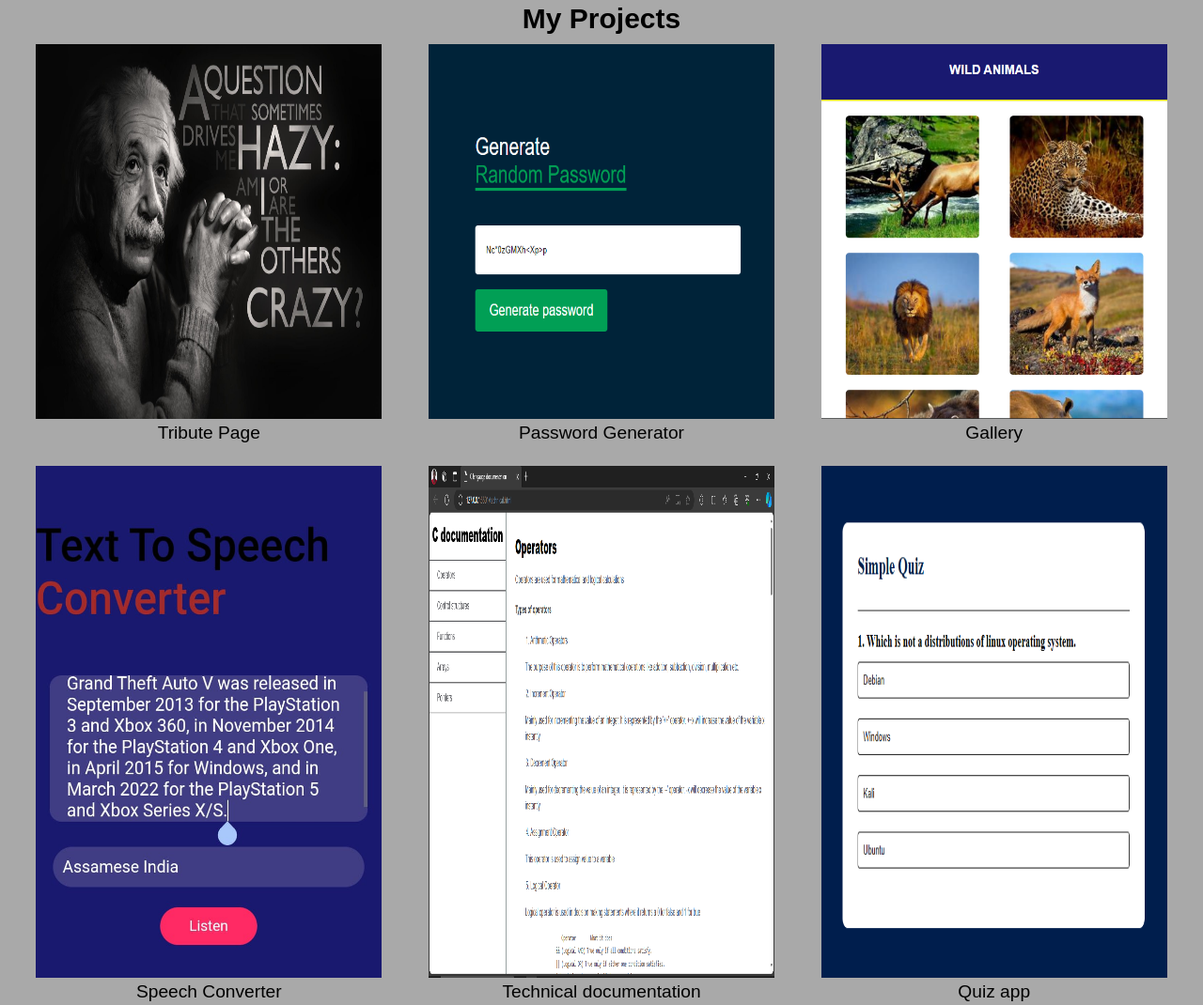
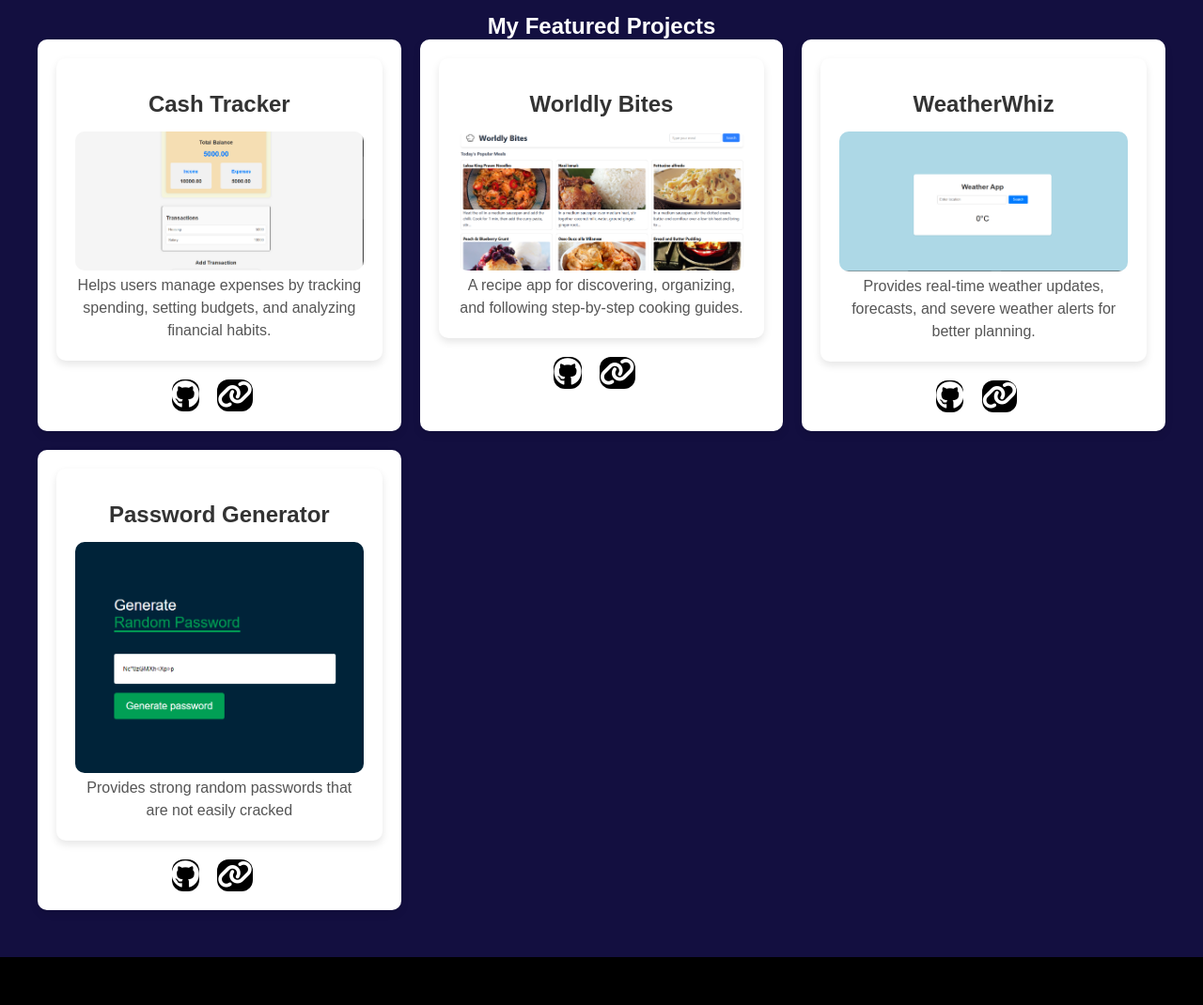
Before and after one commit to Samwaithumbi/Personal-portfolio, a plain HTML site: page index.html in a window 1280 px wide. Shown: the part 1592-2662 px from the top of the page at 94% size. Drawn offline with Linux system fonts and the light colour scheme.

Commit message:
color change

```diff
--- a/index.css
+++ b/index.css
@@ -5,6 +5,9 @@
     box-sizing: border-box;
     font-family: sans-serif;
     color: white;
+}
+body{
+    background-color: #130f40;
 }
 #header {
     width: 100%;
@@ -205,43 +208,60 @@ li a:hover {
   }
 
 /*projects*/
-
-#projects{
-    height:100%;
-    background-color: darkgray;
+#projects {
     text-align: center;
-    text-wrap: wrap;
-    grid-template-columns: (auto-fit, minmax(300px,1fr));
-    padding:3% ;
-
-}
-#projects h2{
-    font-size: 30px;
-   color: black;
-    text-decoration: none;
-   margin-bottom: 10px;
+    padding: 50px 20px;
+    background: #130f40;
 }
 
-#Images{
+#project {
     display: grid;
-    grid-template-columns: repeat(3,0.5fr);
-    gap:35px;
+    grid-template-columns: repeat(auto-fit, minmax(300px, 1fr)); /* Responsive grid */
+    gap: 20px;
+    max-width: 1200px;
+    margin: auto;
 }
-img{
+
+#project div {
+    background: white;
+    padding: 20px;
+    border-radius: 10px;
+    box-shadow: 0 4px 8px rgba(0, 0, 0, 0.1);
+    transition: transform 0.3s ease-in-out, box-shadow 0.3s ease-in-out;
+}
+
+#project div:hover {
+    transform: translateY(-5px);
+    box-shadow: 0 8px 16px rgba(0, 0, 0, 0.2);
+}
+
+#project img {
     width: 100%;
-    height: 100%;
+    height: auto;
+    border-radius: 10px;
 }
-#project-title a {
-    text-decoration: none; /* This removes the underline */
-    display: block;
-    font-size: 1.2em;
-    color: black;
-  }
 
-  #project-title a:hover {
-    color: #00509e;
-    text-decoration: none; /* This ensures the underline is not shown on hover */
-  }
+#project h3 {
+    font-size: 1.5rem;
+    margin: 15px 0;
+    color: #333;
+}
+
+#project p {
+    font-size: 1rem;
+    color: #555;
+    line-height: 1.5;
+}
+ #project a{
+    margin-top: 20px;
+    background-color: black;
+    text-decoration: none;
+    font-size: 30px;
+    border-radius: 12px;
+    margin-right: 15px;
+    color: #ababab;
+    display: inline-block;
+}
 
 /*contant*/
 .contact{
--- a/index.html
+++ b/index.html
@@ -67,41 +67,52 @@
     </div>
 
     <section id="projects">
-    <h2 id="project-tile">My Projects</h2>
-    <div id="Images">
-      <div id="project-title">
-        <img src="Images/albert.jpeg" alt="Albert Einstein">
-        <a href="https://samwaithumbi.github.io/Tribute./" target="_blank ">Tribute Page</a>
+      <h2>My Featured Projects</h2>
+      <div id="project">
+          <div>
+            <div>
+              <h3>Cash Tracker</h3>
+              <img src="Images/expense.PNG" alt="Expense Tracker">
+              <p>Helps users manage expenses by tracking spending, setting budgets, and analyzing financial habits.</p>
             </div>
-      <div id="project-title">
-        <img src="Images/Screenshot (96).png" alt="">
-        <a href="https://samwaithumbi.github.io/Password-Generator/" target="_blank">Password Generator</a>
+            <a href="https://github.com/Samwaithumbi/cash-tracker" target="_blank"><i class="fab fa-github"></i></a>
+            <a href="https://cash-tracker.pages.dev/" target="_blank"><i class="fa-solid fa-link"></i></a>
           </div>
-      <div id="project-title">
-        <img src="Images/Screenshot (100).png" alt="">
-        <a href="https://samwaithumbi.github.io/gallery/" target="_blank">Gallery</a>
+
+          <div>
+            <div>
+            <h3>Worldly Bites</h3>
+            <img src="Images/worldlyb.PNG" alt="Worldly Bites">
+            <p>A recipe app for discovering, organizing, and following step-by-step cooking guides.</p>
           </div>
-      <div id="project-title">
-        <img src="Images/Speech_Converter.jpg" alt="">
-        <a href="https://samwaithumbi.github.io/Speech_Converter/" target="_blank">Speech Converter</a>
+          <a href="https://github.com/Samwaithumbi/recipe" target="_blank"><i class="fab fa-github"></i></a>
+          <a href="https://worldlybites.pages.dev/" target="_blank"><i class="fa-solid fa-link"></i></a>
         </div>
-      <div id="project-title">
-        <img src="Images/Screenshot (22).png" alt="">
-        <a href="https://samwaithumbi.github.io/technical-documentation/" target="_blank">Technical documentation</a>
+
+        <div>
+          <div>
+          <h3>WeatherWhiz</h3>
+              <img src="Images/weather.PNG" alt="WeatherWhiz">
+              <p>Provides real-time weather updates, forecasts, and severe weather alerts for better planning.</p>
         </div>
-      <div id="project-title">
-        <img src="Images/Screenshot (20).png" alt="">
-        <a href="https://samwaithumbi.github.io/Quiz-app/"target="_blank">Quiz app</a>
+        <a href="https://github.com/Samwaithumbi/weatherwhiz" target="_blank"><i class="fab fa-github"></i></a>
+        <a href="https://weatherwhiz.pages.dev/" target="_blank"><i class="fa-solid fa-link"></i></a>
       </div>
-      <div id="project-title">
-        <img src="Images/Screenshot (21).png" alt="">
-        <a href="https://samwaithumbi.github.io/To-do-list/"target="_blank">To-Do list</a>
+
+      <div>
+          <div>
+           <h3>Password Generator</h3>
+            <img src="Images\Screenshot (96).png" alt="WeatherWhiz">
+            <p>Provides strong random passwords that are not easily cracked</p>
       </div>
-      <div id="project-title">
-        <img src="Images/Screenshot (23).png" alt="">
-        <a href="Calculator"target="_blank">Calculator</a>
+       <a href="https://github.com/Samwaithumbi/Password-Generator" target="_blank"><i class="fab fa-github"></i></a>
+      <a href="https://passwordcrafter.pages.dev/" target="_blank"><i class="fa-solid fa-link"></i></a>
+    </div>
+
+
       </div>
   </section>
+
 
 <div id="contact">
         <div class="container">
```
Also changed, not shown: Images/expense-tracker.PNG (added), Images/expense.PNG (added), Images/weather.PNG (added), Images/weatherwhiz.PNG (added), Images/worldly bites.PNG (added), Images/worldlyb.PNG (added). Lines whose indentation alone changed are shown as unchanged.
